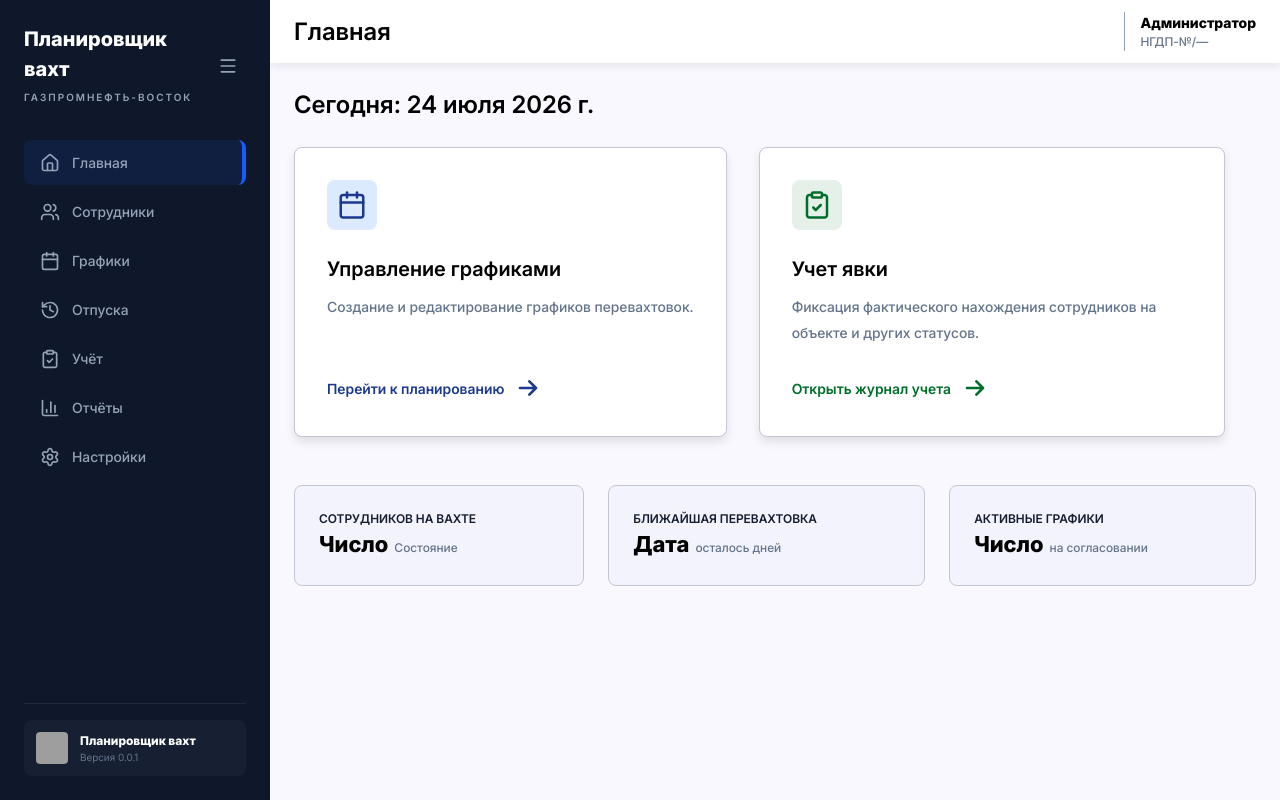
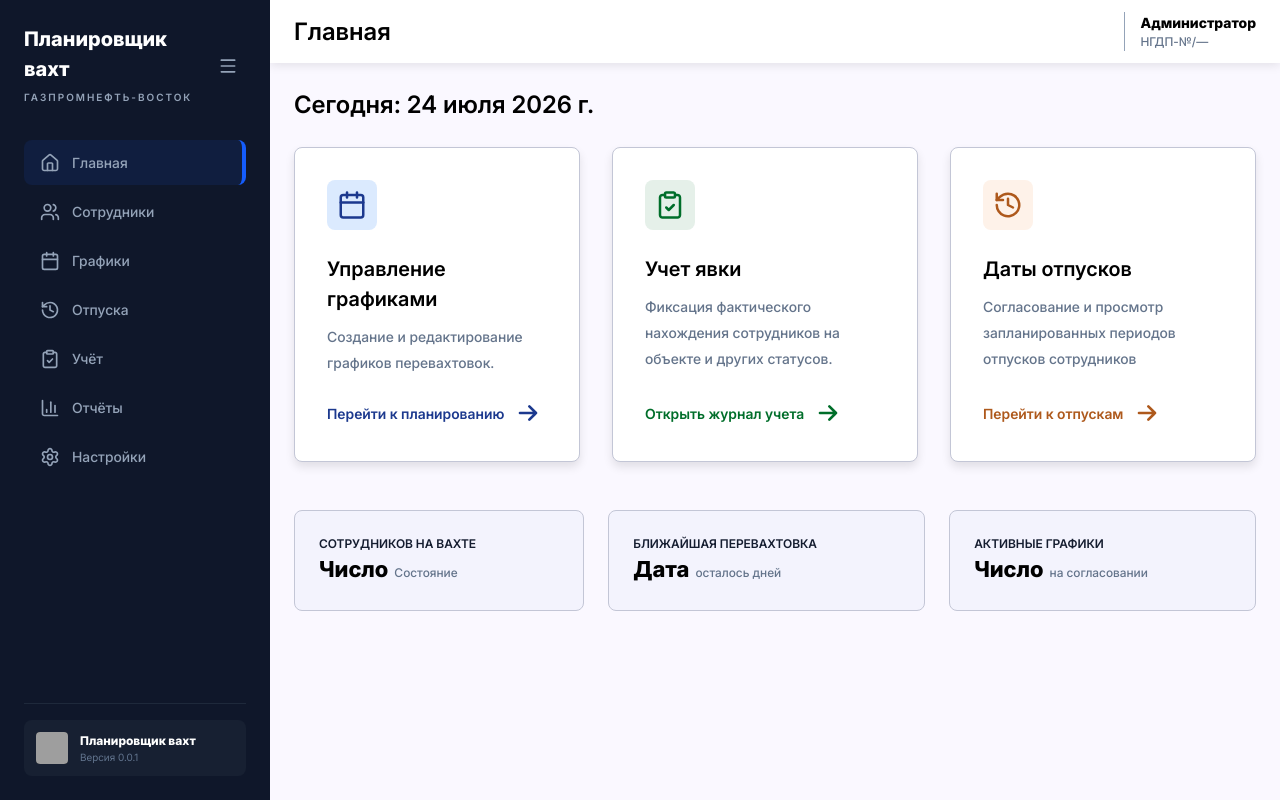
Before and after one commit to nijens0/gazrpomneft-vostok-shift-schdeuler-frontend, a Flask app: page / in a window 1280 px wide. Run offline with Flask 3, Linux system fonts and the light colour scheme; some libraries are stand-ins or nearby versions; grey boxes are pictures that could not be loaded.

Commit message:
style: match UI implementation with Figma layout

```diff
--- a/frontend/static/styles.css
+++ b/frontend/static/styles.css
@@ -370,6 +370,8 @@ svg * {
     --dark-gray: #64748B;
     --light-green: #E5F0E9;
     --green: #006E2A;
+    --light-orange: #FEF2E9;
+    --orange: #AE591C;
     --day-shift: #CBF6CB;
     --night-shift: #D1EAF1;
     --rest-and-trips: #E8ECEF;
@@ -680,20 +682,26 @@ body {
     height: 50px;
     border-radius: var(--border-radius);
     padding: 10px;
-}
 
-.nav-container-icon.shifts {
+    &.shift-schedules {
         color: var(--blue);
         background-color: var(--light-light-blue);
     }
 
-.nav-container-icon.agreement {
+    &.agreements {
         color: var(--green);
         background-color: var(--light-green);
     }
 
+    &.vacations {
+        color: var(--orange);
+        background-color: var(--light-orange);
+    }
+}
+
 .nav-container-card {
     display:flex;
+    flex-grow: 1;
     flex-direction: column;
     min-height:150px;
 }
@@ -719,18 +727,24 @@ body {
     font-family: var(--font-family), serif;
     font-weight: 600;
     font-size: var(--fs-md);
-}
 
-.nav-container-footer.shift-schedules {
+    &.shift-schedules {
         color: var(--blue);
     }
 
-.nav-container-footer.agreement {
+    &.agreements {
         color: var(--green);
     }
 
+    &.vacations {
+        color: var(--orange);
+    }
+}
+
 .shift-schedules-redirect {
+    height: 315px;
     min-width: 283px;
+    max-width: 330px;
 }
 
 .main-footer {
--- a/frontend/templates/main-page.html
+++ b/frontend/templates/main-page.html
@@ -1,6 +1,6 @@
 <nav class="nav-container">
     <article class="shift-schedules-redirect">
-        <svg class="nav-container-icon shifts" width="20" height="20" viewBox="0 0 20 20" fill="none"
+        <svg class="nav-container-icon shift-schedules" width="20" height="20" viewBox="0 0 20 20" fill="none"
              xmlns="http://www.w3.org/2000/svg">
             <g clip-path="url(#clip0_1_875)">
                 <path d="M6.66667 1.66666V4.99999" stroke="#51A2FF" stroke-width="1.66667" stroke-linecap="round"
@@ -23,7 +23,8 @@
                 Управление графиками
             </h1>
             <p class="nav-container-element-text">Создание и редактирование графиков перевахтовок.</p>
-            <footer class="nav-container-footer shift-schedules">Перейти к планированию
+            <footer class="nav-container-footer shift-schedules">
+                Перейти к планированию
                 <svg xmlns="http://www.w3.org/2000/svg" width="32px" height="32px" viewBox="0 0 24 24" fill="none">
                     <path d="M6 12H18M18 12L13 7M18 12L13 17" stroke="#000000" stroke-width="2" stroke-linecap="round"
                           stroke-linejoin="round"/>
@@ -32,7 +33,7 @@
         </div>
     </article>
     <article class="shift-schedules-redirect">
-        <svg class="nav-container-icon agreement" width="20" height="20" viewBox="0 0 20 20" fill="none"
+        <svg class="nav-container-icon agreements" width="20" height="20" viewBox="0 0 20 20" fill="none"
              xmlns="http://www.w3.org/2000/svg">
             <g clip-path="url(#clip0_1_883)">
                 <path d="M12.5 1.66666H7.5C7.03976 1.66666 6.66667 2.03975 6.66667 2.49999V4.16666C6.66667 4.62689 7.03976 4.99999 7.5 4.99999H12.5C12.9602 4.99999 13.3333 4.62689 13.3333 4.16666V2.49999C13.3333 2.03975 12.9602 1.66666 12.5 1.66666Z"
@@ -53,7 +54,28 @@
                 Учет явки
             </h1>
             <p class="nav-container-element-text">Фиксация фактического нахождения сотрудников на объекте и других статусов.</p>
-            <footer class="nav-container-footer agreement">Открыть журнал учета
+            <footer class="nav-container-footer agreements">
+                Открыть журнал учета
+                <svg xmlns="http://www.w3.org/2000/svg" width="32px" height="32px" viewBox="0 0 24 24" fill="none">
+                    <path d="M6 12H18M18 12L13 7M18 12L13 17" stroke="#000000" stroke-width="2" stroke-linecap="round"
+                          stroke-linejoin="round"/>
+                </svg>
+            </footer>
+        </div>
+    </article>
+    <article class="shift-schedules-redirect">
+        <svg class="nav-container-icon vacations" width="20" height="20" viewBox="0 0 50 50" fill="none" xmlns="http://www.w3.org/2000/svg">
+            <path d="M6.25 25C6.25 28.7085 7.34967 32.3335 9.40995 35.417C11.4702 38.5002 14.3986 40.9035 17.8247 42.3228C21.2508 43.742 25.0207 44.1132 28.658 43.3897C32.295 42.6662 35.636 40.8805 38.2582 38.2582C40.8805 35.636 42.6662 32.295 43.3897 28.658C44.1132 25.0207 43.742 21.2508 42.3228 17.8247C40.9035 14.3986 38.5002 11.4702 35.417 9.40995C32.3335 7.34967 28.7085 6.25 25 6.25C19.7582 6.26973 14.727 8.31505 10.9583 11.9583L6.25 16.6667" stroke="#AE591C" stroke-width="4.17" stroke-linecap="round" stroke-linejoin="round"/>
+            <path d="M6.25 6.25V16.6667H16.6667" stroke="#AE591C" stroke-width="4.17" stroke-linecap="round" stroke-linejoin="round"/>
+            <path d="M25 14.5835V25.0001L33.3332 29.1669" stroke="#AE591C" stroke-width="4.17" stroke-linecap="round" stroke-linejoin="round"/>
+        </svg>
+        <div class="nav-container-card">
+           <h1 class="nav-container-element-title">
+               Даты отпусков
+           </h1>
+            <p class="nav-container-element-text">Согласование и просмотр запланированных периодов отпусков сотрудников</p>
+            <footer class="nav-container-footer vacations">
+                Перейти к отпускам
                 <svg xmlns="http://www.w3.org/2000/svg" width="32px" height="32px" viewBox="0 0 24 24" fill="none">
                     <path d="M6 12H18M18 12L13 7M18 12L13 17" stroke="#000000" stroke-width="2" stroke-linecap="round"
                           stroke-linejoin="round"/>
```
Lines whose indentation alone changed are shown as unchanged.
